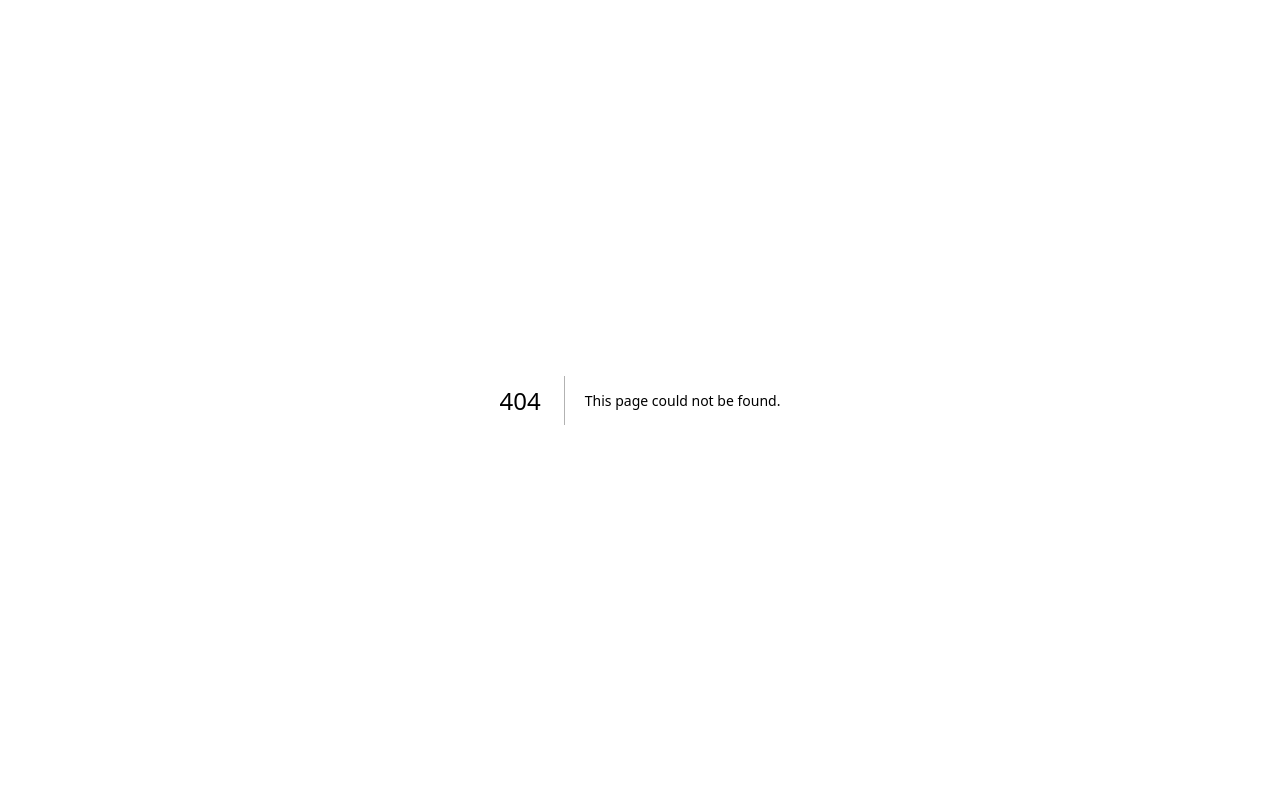
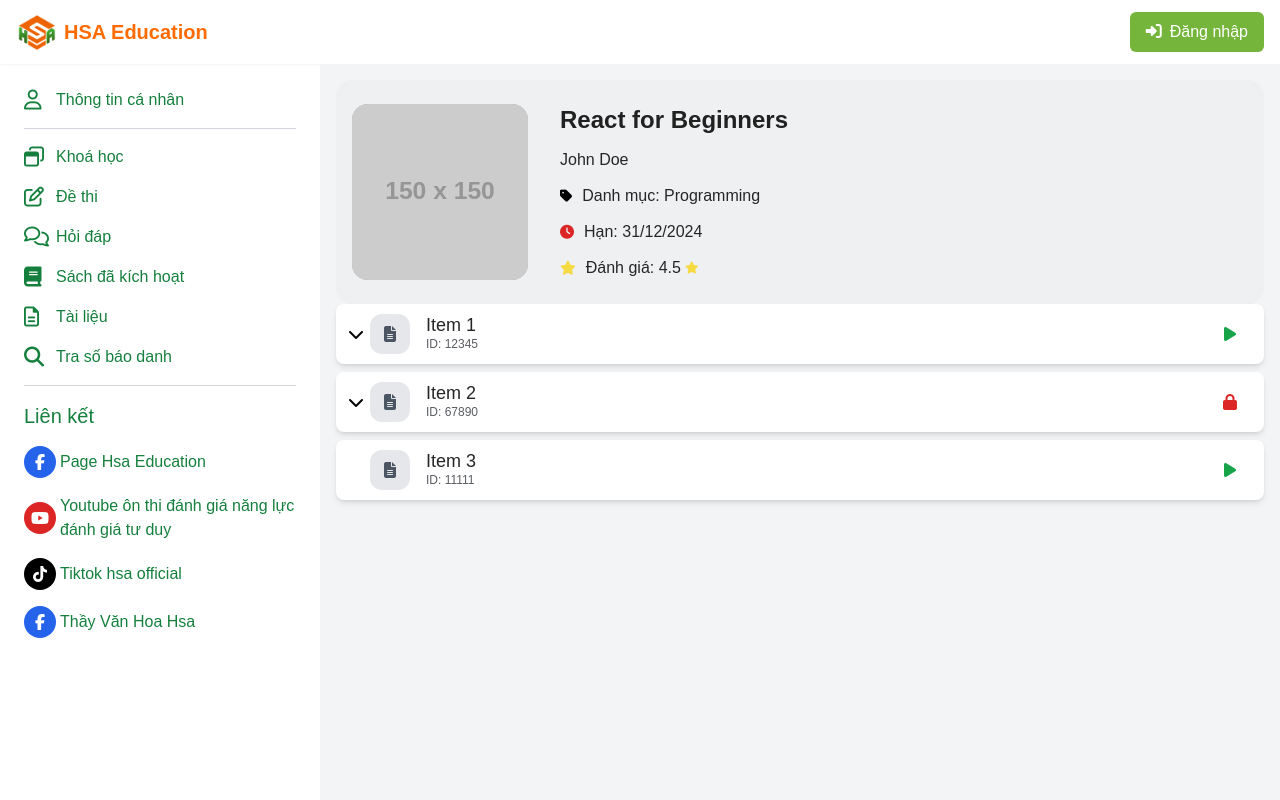
Before and after one commit to 0xmarkhydra/user-hsa-frontend, a Next.js app: page /active-book/1 in a window 1280 px wide. Before the commit this address had no page. Shown: the top 800 px of the page. Built offline with nearby package versions, Linux system fonts and the light colour scheme.

Commit message:
feature: active-book/[id] page

```diff
--- a/package.json
+++ b/package.json
@@ -13,6 +13,7 @@
     "@nextui-org/react": "^2.6.7",
     "@phosphor-icons/react": "^2.1.7",
     "axios": "^1.7.9",
+    "dayjs": "^1.11.13",
     "framer-motion": "^11.13.5",
     "next": "15.0.4",
     "react": "^19.0.0",
--- a/src/components/ActiveBook/ActiveBookView.js
+++ b/src/components/ActiveBook/ActiveBookView.js
@@ -1,8 +1,4 @@
-import CardView from "../Card/CardView";
-import { CARD_TYPE } from "../Card/useCard";
 import HeaderView from "../Layout/Header/HeaderView";
-import SideBarLeftView from "../Layout/SideBarLeft/SideBarLeftView";
-import SideBarRight from "../Layout/SideBarRight/SideBarRightView";
 import FooterView from "../Layout/Footer/FooterView";
 import MenuTabView from "../Layout/MenuTab/MenuTabView";
 import BookCardView from "./BookCard.js/BookCardView";
--- a/src/components/ActiveBook/BookCard.js/BookCardView.js
+++ b/src/components/ActiveBook/BookCard.js/BookCardView.js
@@ -2,17 +2,20 @@ import Image from "next/image";
 import React from "react";
 import useBookCard from "./useBookCard";
 import BookCardFooterView from "./BookCardFooterView";
+import useRedirect from "@/components/Home/useRedirect";
 
 const BookCardView = () => {
-  const { cardList, currentPage, totalPages, goToPage } =
-    useBookCard();
+  const { cardList, currentPage, totalPages, goToPage } = useBookCard();
+
+  const { redirect } = useRedirect();
   return (
     <>
       <div className="flex w-full flex-wrap">
         {cardList.map((card) => (
           <div
             key={card.id}
-            className="basis-full xs:basis-1/2 lg:basis-1/4 rounded-md overflow-hidden shadow-sm shrink-0 bg-white scale-95"
+            className="basis-full xs:basis-1/2 lg:basis-1/4 rounded-md overflow-hidden shadow-sm shrink-0 bg-white scale-95 cursor-pointer"
+            onClick={() => redirect(`active-book/${card.id}`)}
           >
             <div className="w-full aspect-square relative bg-slate-500 overflow-hidden">
               <Image layout="fill" alt="card img" src={card.image} />
--- /dev/null
+++ b/src/components/DetailBook/BookSection/BookSectionView.js
@@ -0,0 +1,93 @@
+import React, { useState } from "react";
+import PropTypes from "prop-types";
+
+const BookSection = ({ data, onClick }) => {
+  if (!data || data.length === 0) {
+    return <div> Không có dữ liệu</div>;
+  }
+
+  return (
+    <>
+      {data.map((item) => (
+        <BookSectionItem key={item.id} item={item} onClick={onClick} />
+      ))}
+    </>
+  );
+};
+
+const BookSectionItem = ({ item, onClick }) => {
+  const [expanded, setExpanded] = useState(false);
+
+  const handleToggle = () => setExpanded((prev) => !prev);
+  const handleClick = () => {
+    if (item.active) {
+      onClick(item);
+    }
+  };
+
+  return (
+    <div className="mb-2">
+      <div
+        className={`flex items-center cursor-pointer p-2.5 rounded-lg shadow-md bg-white max-h-[70px] overflow-hidden`}
+        onClick={handleClick}
+      >
+        <div
+          onClick={(e) => {
+            e.stopPropagation();
+            handleToggle();
+          }}
+          className="flex items-center justify-center w-5 h-5 mr-1"
+        >
+          {Array.isArray(item.children) && item.children.length > 0 && (
+            <i
+              className={`fas fa-chevron-down transition-transform duration-300 ${
+                expanded ? "rotate-180" : ""
+              }`}
+            ></i>
+          )}
+        </div>
+
+        <div className="flex items-center justify-center w-10 h-10 rounded-xl bg-gray-200">
+          <i className="fas fa-file-alt text-gray-600"></i>
+        </div>
+
+        <div className="flex flex-1 flex-col ml-4 text-gray-800 overflow-hidden">
+          <span className="sm:text-[18px] text-sm text-[#262626] truncate">
+            {item.title}
+          </span>
+          {item.code_id && (
+            <span className="text-[12px] text-[#1B1F26B8] truncate">
+              {`ID: ${item.code_id}`}
+            </span>
+          )}
+        </div>
+
+        <div className="flex items-center justify-center w-6 h-6 mx-3">
+          {item.active ? (
+            <i className="fas fa-play text-green-600"></i>
+          ) : (
+            <i className="fas fa-lock text-red-600"></i>
+          )}
+        </div>
+      </div>
+
+      {expanded && item.children && (
+        <div className="mt-2 ml-6 sm:ml-12">
+          <BookSection data={item.children} onClick={onClick} />
+        </div>
+      )}
+    </div>
+  );
+};
+
+BookSection.propTypes = {
+  data: PropTypes.array,
+  onClick: PropTypes.func.isRequired,
+};
+
+BookSectionItem.propTypes = {
+  item: PropTypes.object.isRequired,
+  onClick: PropTypes.func.isRequired,
+};
+
+export default BookSection;
--- /dev/null
+++ b/src/components/DetailBook/BookSection/BookThumbnailView.js
@@ -0,0 +1,38 @@
+import dayjs from "dayjs";
+
+function BookThumbnailView(props) {
+  const { urlImg, bookName, userAuthor, tagName, startNum, expireDate } = props;
+
+  return (
+    <div className="flex bg-[#9999990D] sm:rounded-2xl px-4 py-2 sm:py-6 sm:flex-row flex-col">
+      <div className="sm:w-44 h-44 w-full rounded-2xl bg-gray-400 flex items-center justify-center overflow-hidden">
+        {urlImg && (
+          <img src={urlImg} alt="img" className="object-cover w-full h-full" />
+        )}
+      </div>
+      <div className="flex flex-col mt-3 sm:mt-0 sm:ml-8 sm:justify-between gap-1">
+        <div className="text-[#212121] font-bold text-2xl">{bookName}</div>
+        <div className="text-[#262626] text-[16px]">{userAuthor}</div>
+        <div className="flex items-center">
+          <i className="fas fa-tag text-sm" />
+          <span className="ml-2.5 text-[#262626]">{`Danh mục: ${tagName}`}</span>
+        </div>
+        <div className="flex items-center">
+          <i className="fas fa-clock text-sm text-red-600" />
+          <span className="ml-2.5 text-[#262626]">{`Hạn: ${dayjs(
+            expireDate
+          ).format("DD/MM/YYYY")}`}</span>
+        </div>
+        <div className="flex items-center">
+          <i className="fas fa-star text-sm text-[#f5da42]" />
+          <span className="ml-2.5 text-[#262626]">{`Đánh giá: ${
+            startNum ? startNum : "Chưa có đánh giá"
+          }`}</span>
+          {startNum && <i className="ml-1 fas fa-star text-xs text-[#f5da42]" />}
+        </div>
+      </div>
+    </div>
+  );
+}
+
+export default BookThumbnailView;
--- /dev/null
+++ b/src/components/DetailBook/DetailBookView.js
@@ -0,0 +1,45 @@
+import React from "react";
+import HeaderView from "../Layout/Header/HeaderView";
+import FooterView from "../Layout/Footer/FooterView";
+import MenuTabView from "../Layout/MenuTab/MenuTabView";
+import SideBarLeftView from "../Layout/SideBarLeft/SideBarLeftView";
+import useDetailBook from "./useDetailBook";
+import BookSection from "./BookSection/BookSectionView";
+import BookThumbnailView from "./BookSection/BookThumbnailView";
+
+const DetailBookView = () => {
+  const { sections, book } = useDetailBook();
+  return (
+    <div className="flex flex-col min-h-screen">
+      <HeaderView />
+
+      <div className="flex min-h-screen w-full">
+        <aside className="hidden md:block shadow-sm">
+          <SideBarLeftView />
+        </aside>
+
+        <main className="w-full xs:flex-1 p-4 bg-gray-100">
+          <BookThumbnailView
+            urlImg={book.urlImg}
+            bookName={book.bookName}
+            userAuthor={book.userAuthor}
+            tagName={book.tagName}
+            startNum={book.startNum}
+            expireDate={book.expireDate}
+          />
+          <BookSection
+            onClick={() => {
+              console.log("HELLO");
+            }}
+            data={sections}
+          />
+        </main>
+      </div>
+
+      <FooterView />
+
+      <MenuTabView />
+    </div>
+  );
+};
+export default DetailBookView;
--- /dev/null
+++ b/src/components/DetailBook/useDetailBook.js
@@ -0,0 +1,73 @@
+const { useState, useEffect } = require("react");
+const fakeData = [
+  {
+    id: 1,
+    title: "Item 1",
+    code_id: "12345",
+    active: true,
+    children: [
+      {
+        id: 11,
+        title: "Sub-item 1.1",
+        code_id: "12345-1",
+        active: false,
+        children: [],
+      },
+      {
+        id: 12,
+        title: "Sub-item 1.2",
+        code_id: "12345-2",
+        active: true,
+        children: [],
+      },
+    ],
+  },
+  {
+    id: 2,
+    title: "Item 2",
+    code_id: "67890",
+    active: false,
+    children: [
+      {
+        id: 21,
+        title: "Sub-item 2.1",
+        code_id: "67890-1",
+        active: true,
+        children: [],
+      },
+    ],
+  },
+  {
+    id: 3,
+    title: "Item 3",
+    code_id: "11111",
+    active: true,
+    children: [],
+  },
+];
+
+const fakeDataBook = {
+  urlImg: "https://via.placeholder.com/150",
+  bookName: "React for Beginners",
+  userAuthor: "John Doe",
+  tagName: "Programming",
+  startNum: 4.5,
+  expireDate: "2024-12-31",
+};
+
+const useDetailBook = () => {
+  const [sections, setSections] = useState([]);
+  const [book, setBook] = useState({});
+
+  useEffect(() => {
+    setSections(fakeData);
+    setBook(fakeDataBook);
+  }, []);
+
+  return {
+    sections,
+    book,
+  };
+};
+
+export default useDetailBook;
--- a/src/components/Layout/Header/HeaderView.js
+++ b/src/components/Layout/Header/HeaderView.js
@@ -11,7 +11,7 @@ const HeaderView = () => {
           class="h-10"
           height="40"
           width="40"
-          src="./images/logo.png"
+          src="/images/logo.png"
         />
         <span class="ml-2 text-[#FF6B00] text-xl font-bold whitespace-nowrap">HSA Education</span>
       </div>
--- /dev/null
+++ b/src/pages/active-book/[id]/index.js
@@ -0,0 +1,8 @@
+import DetaiBookView from "@/components/DetailBook/DetailBookView";
+import React from "react";
+
+const DetaiBookPage = () => {
+  return <DetaiBookView />;
+};
+
+export default DetaiBookPage;
--- /dev/null
+++ b/src/pages/active-book/[id]/section.js
@@ -0,0 +1,9 @@
+import React from 'react'
+
+const SectionPage = () => {
+  return (
+    <div>section</div>
+  )
+}
+
+export default SectionPage
```
Also changed, not shown: src/pages/active-book/index.js (renamed from src/pages/active-book.js), 1 other file (tests, documents, lock files or other folders).
